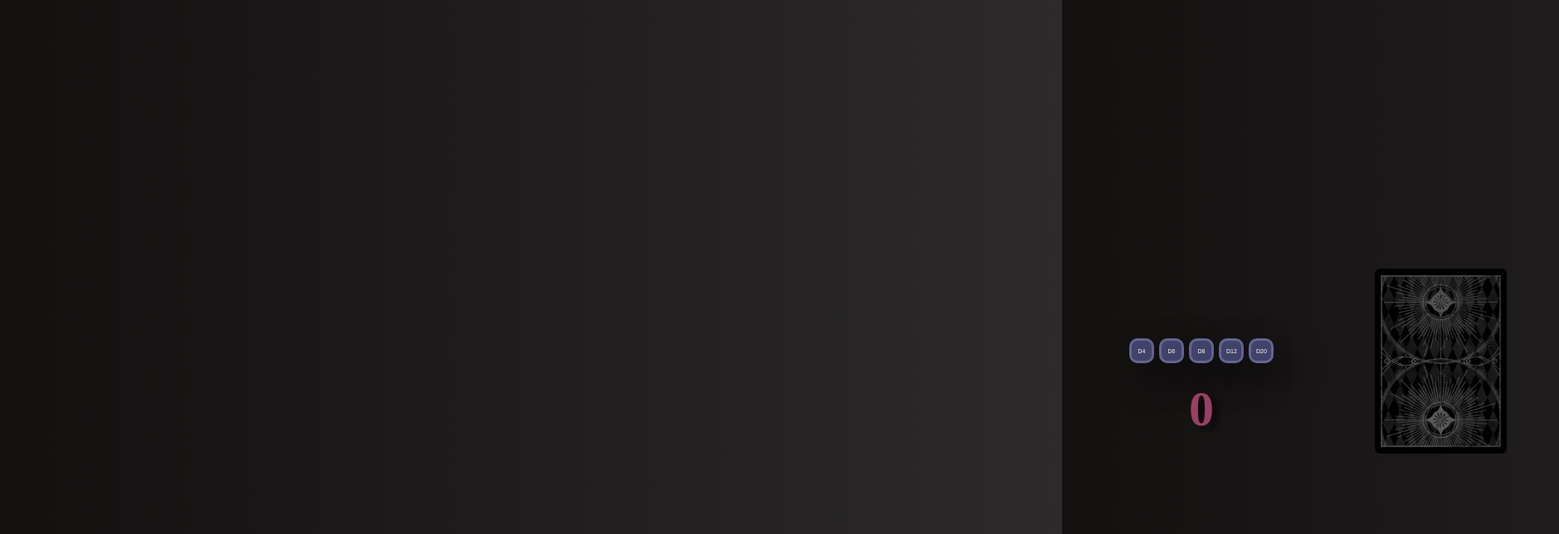
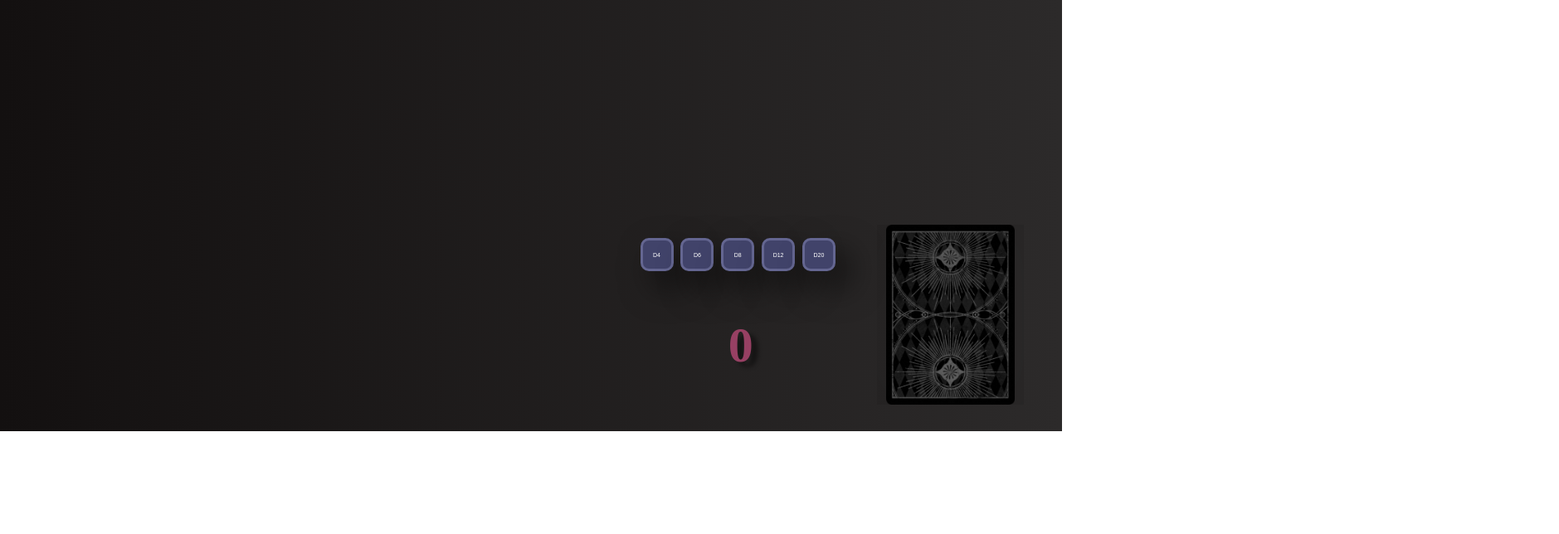
Before and after one commit to Hanzothe/deck, a React (Vite) app in the folder deck/: page / in a window 1280 px wide. Shown: the part 280-924 px from the top of the page at 83% size, 1879 px wide, since content can reach past the window. After the commit the page ends 800 px from the top, so only its background shows below. Built offline with nearby package versions, Linux system fonts and the light colour scheme.

Commit message:
More and more css!

```diff
--- a/deck/src/Deck.jsx
+++ b/deck/src/Deck.jsx
@@ -1,13 +1,7 @@
 import React from "react";
 
 function Deck() {
-  return (
-    <div className="Deck">
-      <div className="cube">
-        <div className="face"></div>
-      </div>
-    </div>
-  );
+  return <div className="card"></div>;
 }
 
 export default Deck;
--- a/deck/src/index.css
+++ b/deck/src/index.css
@@ -1,8 +1,3 @@
-/* :root{
-  --height:440px
-  --width:640px
-} */
-
 html {
   min-height: 100%;
   margin: 0;
@@ -14,15 +9,13 @@ html {
   width: 100%;
   color: black;
   display: grid;
-  border-radius: 5px;
-  place-items: center;
-  grid-template-rows: 500px 500px;
-  grid-template-columns: 320px 320px 320px 320px 320px 320px;
+  grid-template-rows: 70% 28%;
+  grid-template-columns: repeat(auto-fill, minmax(250px, 1fr));
 }
 
 .dices {
-  width: 30px;
-  height: 30px;
+  height: 40px;
+  width: 40px;
   background-color: #41436a;
   border: solid 3px #646691;
   border-radius: 10px;
@@ -30,6 +23,8 @@ html {
   font-size: 7px;
   -webkit-box-shadow: 16px 18px 38px 1px rgba(0, 0, 0, 0.52);
   box-shadow: 16px 18px 38px 1px rgba(0, 0, 0, 0.52);
+  align-self: center;
+  justify-self: end;
 }
 
 .dices:hover {
@@ -42,13 +37,18 @@ html {
 }
 
 #buttons {
-  display: flex;
-  gap: 6px;
+  display: grid;
+  gap: 1em;
+  height: 50%;
+  width: 100%;
+  grid-template-columns: repeat(5, 13%);
+  place-items: center;
+  justify-content: center;
 }
 
 #number {
-  width: 220px;
-  height: 110px;
+  width: auto;
+  height: 100%;
   place-items: center;
   font-weight: bold;
   font-size: 60px;
@@ -58,32 +58,25 @@ html {
 }
 
 #btndices {
-  display: grid;
-  place-items: center;
-  grid-template-columns: 1fr;
+  display: flex;
   grid-row-start: 2;
-  grid-column-start: 5;
+  grid-column-start: -3;
+  align-items: center;
+  flex-direction: column;
+  height: 100%;
+  width: 100%;
 }
 
-.Deck {
-  color: red;
-  height: 309px;
-  width: 222px;
-  display: grid;
-  grid-row-start: 2;
-  grid-column-start: 6;
-}
-
-.cube {
-  height: 320px;
-  width: 220px;
-}
-
-.face {
+.card {
   box-shadow: inset 0 0 60px rgba(0, 0, 0, 0.1);
-  height: 223px;
-  width: 159px;
+  height: 100%;
+  width: 70%;
   background-image: url("images/med.png");
   background-repeat: no-repeat;
-  background-size: cover;
+  background-size: contain;
+  align-self: center;
+  justify-self: center;
+  background-position: center center;
+  grid-row-start: 2;
+  grid-column-start: -2;
 }
```
